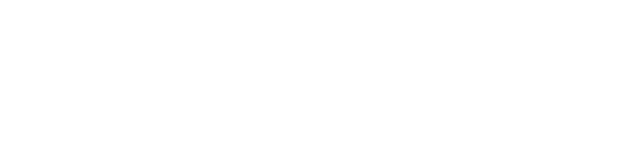
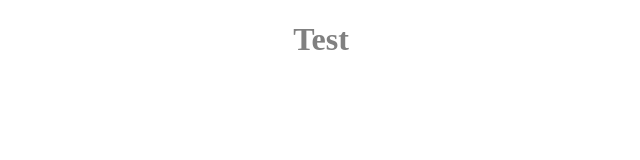
Before and after one commit to ammarkandel/responsive-layout-SASS, a website: page index.html in a window 1280 px wide. Shown: the full height of the page, 319-959 px from the left. Drawn offline with Linux system fonts and the light colour scheme.

```diff
--- a/index.html
+++ b/index.html
@@ -5,6 +5,9 @@
     <meta http-equiv="X-UA-Compatible" content="IE=edge" />
     <meta name="viewport" content="width=device-width, initial-scale=1.0" />
     <title>FutureHome</title>
+    <link rel="stylesheet" href="./css/style.css" />
   </head>
-  <body></body>
+  <body>
+    <h1>Test</h1>
+  </body>
 </html>
--- /dev/null
+++ b/sass/main.scss
@@ -0,0 +1,4 @@
+h1 {
+  color: gray;
+  text-align: center;
+}
```
Also changed, not shown: package.json (added, +28 -0 lines), css/style.css (added), 2 other files.
